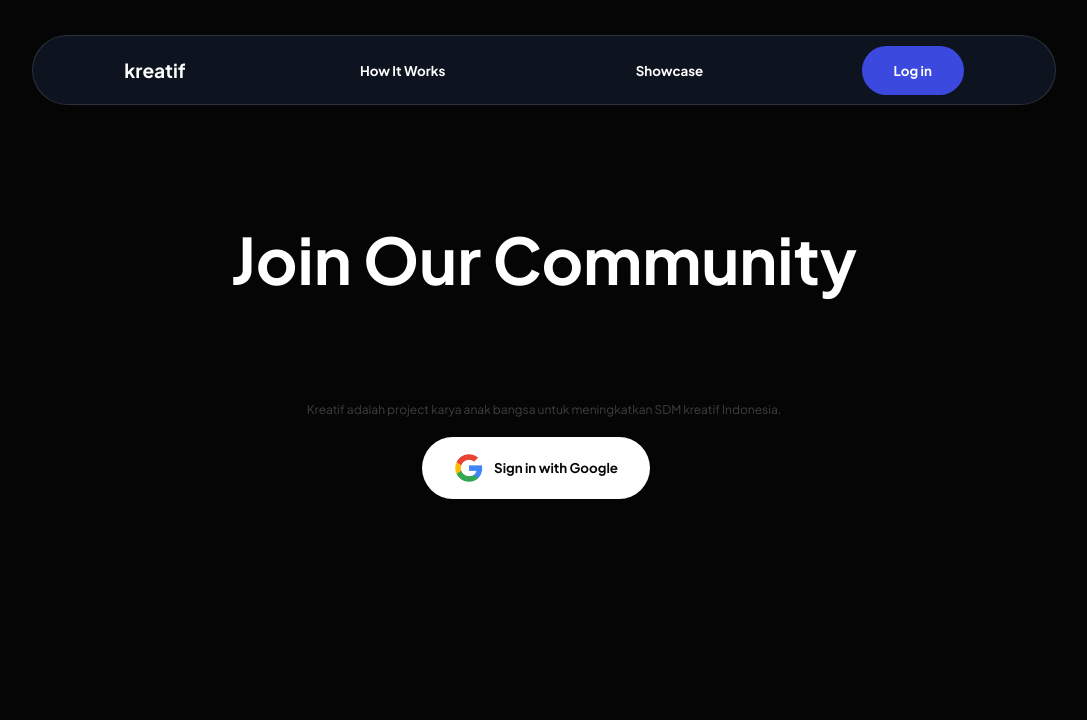
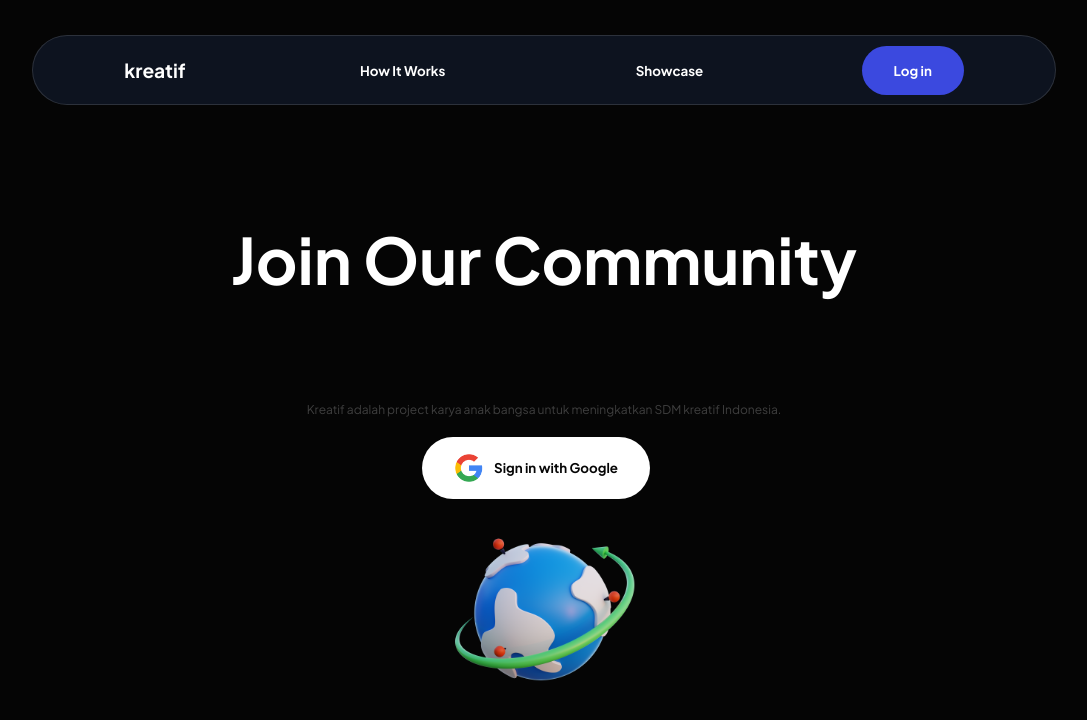
Before and after one commit to edwardtanoto/kreatif, a Next.js app: page /auth in a window 1280 px wide. Shown: the top 720 px of the page, without its empty margins (96-1183 px from the left). Built offline with nearby package versions, Linux system fonts and the light colour scheme; no server answers.

Commit message:
cute globe

```diff
--- a/pages/auth.js
+++ b/pages/auth.js
@@ -78,6 +78,7 @@ function SignInButton() {
         <img src={'/google.png'} /> Sign in with Google
       </button>
       </div>
+      <img src='./globe.png' className='onboarding-img-center'/>
       </>
     );
   }
--- a/styles/globals.css
+++ b/styles/globals.css
@@ -279,6 +279,13 @@ button.btn-navbar {
   max-width: 150px;
 }
 
+.onboarding-img-center {
+  width:50%;
+  display:block;
+  margin:auto;
+  max-width: 200px;
+}
+
 .card-info {
   color: white;
   background: var(--color-blue);
```
Also changed, not shown: public/globe.png (added).
